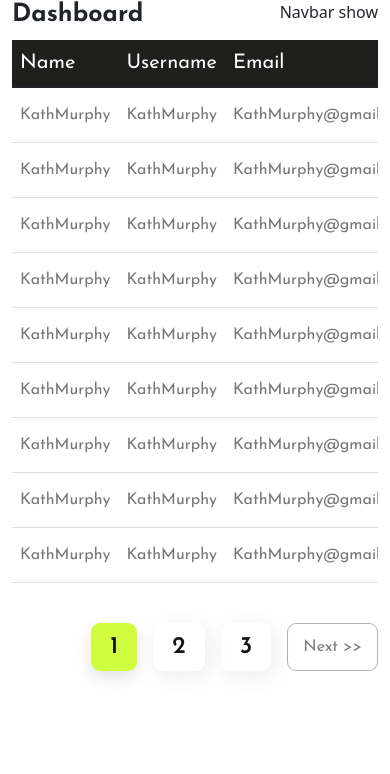
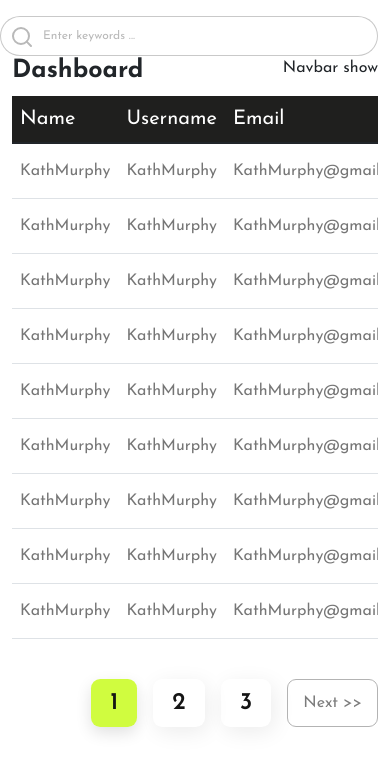
Before and after one commit to sahilrara/coach-react-app, a React (Create React App) app: page / in a window 390 px wide. Shown: the top 774 px of the page. Built offline with nearby package versions, Linux system fonts and the light colour scheme.

Commit message:
admin-ui

```diff
--- a/src/App.js
+++ b/src/App.js
@@ -1,13 +1,16 @@
 import React from "react";
-
+import "./components/style.css";
 import "./components/common.css";
 import Dashboard from "./components/dashboardPage/Dashboard";
 import ProfileJoyrideProvider from "./components//useContext/SidebarProvider";
+import EditProgram from "./components/dashboardPage/EditProgram";
 
 function App() {
   return (
     <ProfileJoyrideProvider>
+      {" "}
       <Dashboard />
+      {/* <EditProgram /> */}
     </ProfileJoyrideProvider>
   );
 }
--- a/src/components/dashboardPage/Dashboard.jsx
+++ b/src/components/dashboardPage/Dashboard.jsx
@@ -59,6 +59,48 @@ const Dashboard = () => {
       <SideBar />
       <div className="container">
         <div className="row">
+          <div
+            class="
+          col-xxl-2
+          order-2 order-sm-1
+          col-lg-4 col-sm-5 col-12
+          ps-0
+          position-relative
+          mt-3 mt-sm-0
+        "
+          >
+            <input
+              class="w-100 search-input"
+              type="text"
+              placeholder="Enter keywords ..."
+            />
+            <span class="search-icon">
+              <svg
+                width="24"
+                height="24"
+                viewBox="0 0 24 24"
+                fill="none"
+                xmlns="http://www.w3.org/2000/svg"
+              >
+                <path
+                  d="M11 19C15.4183 19 19 15.4183 19 11C19 6.58172 15.4183 3 11 3C6.58172 3 3 6.58172 3 11C3 15.4183 6.58172 19 11 19Z"
+                  stroke="#B9B9B9"
+                  stroke-width="2"
+                  stroke-linecap="round"
+                  stroke-linejoin="round"
+                />
+                <path
+                  d="M21.0004 20.9999L16.6504 16.6499"
+                  stroke="#B9B9B9"
+                  stroke-width="2"
+                  stroke-linecap="round"
+                  stroke-linejoin="round"
+                />
+              </svg>
+            </span>
+          </div>
+        </div>
+        <div className="row">
           <div className="col-6">
             <h1 className="dashboar-text">Dashboard</h1>
           </div>
@@ -111,12 +153,12 @@ const Dashboard = () => {
             })}
           </tbody>
         </Table>
-     <div className="d-flex mt-4 justify-content-end">
-       <span className="pagination-text-dash-active" >1</span>
-       <span className="pagination-text-dash mx-3 ">2</span>
-       <span className="pagination-text-dash">3</span>
-       <span className="pagination-text-next  ms-3 ">  Next &#62;&#62;   </span>
-     </div>
+        <div className="d-flex mt-4 justify-content-end">
+          <span className="pagination-text-dash-active">1</span>
+          <span className="pagination-text-dash mx-3 ">2</span>
+          <span className="pagination-text-dash">3</span>
+          <span className="pagination-text-next  ms-3 "> Next &#62;&#62; </span>
+        </div>
       </div>
     </div>
   );
--- /dev/null
+++ b/src/components/dashboardPage/EditProgram.jsx
@@ -0,0 +1,12 @@
+import React from "react";
+import SideBar from "../Sidebar";
+
+function EditProgram() {
+  return (
+    <div>
+      <SideBar />
+    </div>
+  );
+}
+
+export default EditProgram;
--- /dev/null
+++ b/src/components/style.css
@@ -0,0 +1,150 @@
+@import url("https://fonts.googleapis.com/css2?family=Josefin+Sans:wght@400;500;600;700&family=Poppins:wght@400;500;600;700;800&family=Press+Start+2P&display=swap");
+
+body {
+  font-family: "Josefin Sans", sans-serif;
+}
+
+:root {
+  --font-14: 14px;
+  --font-16: 16px;
+  --font-36: 36px;
+  --font-24: 24px;
+  --color: #dbdbdb;
+}
+
+.fs-16 {
+  font-size: var(--font-16);
+}
+
+.fs-24 {
+  font-size: var(--font-24);
+}
+
+.fw-600 {
+  font-weight: 600;
+}
+
+.edit-form {
+  background-color: white;
+  font-size: var(--font-16);
+  font-weight: 400;
+  font-family: "Josefin Sans", sans-serif;
+  border-radius: 10px;
+}
+
+.edit-input {
+  border: 1px solid #dbdbdb;
+  padding: 18px 12px;
+  color: #575757;
+  font-size: var(--font-16);
+  font-weight: 400;
+}
+
+.para-2 {
+  border: 1px solid #00000026;
+  padding: 25px 17px;
+  color: #808080;
+  font-size: var(--font-16);
+  font-weight: 400;
+  line-height: 34px;
+}
+
+.btn-skew {
+  transform: skewX(-22deg);
+  height: 50px;
+  width: 150px;
+}
+
+.black-btn-skew:hover {
+  background-color: rgb(59, 58, 58) !important;
+}
+
+.gray-btn-skew:hover {
+  background: #cfcccc !important;
+}
+
+.skew-text {
+  transform: skewX(22deg);
+}
+
+.bg-gray {
+  background: #dbdbdb;
+  color: #575757;
+}
+
+.mw-550 {
+  max-width: 550px;
+}
+
+.w-200 {
+  width: 200px;
+}
+
+.top-div {
+  padding: 16px;
+  box-shadow: 0px 4px 11px 0px #00000014;
+}
+
+/*================================== MODAL-CSS ==================================*/
+.mw-528 {
+  max-width: 528px;
+}
+
+.modal {
+  font-family: "Josefin Sans", sans-serif;
+  font-size: var(--font-16);
+  font-weight: 400;
+}
+
+.modal-heading {
+  font-size: var(--font-36);
+  font-weight: 400;
+}
+
+.btn-secondary {
+  border: 1px solid transparent;
+}
+
+.btn-secondary:hover,
+.btn-secondary:focus,
+.btn-secondary:focus-visible {
+  border: none;
+  box-shadow: none !important;
+  background-color: #dbdbdb;
+  color: #575757;
+}
+
+.btn:focus {
+  box-shadow: none !important;
+}
+
+@media (max-width: 576px) {
+  :root {
+    --font-16: 14px;
+    --font-36: 30px;
+    --font-24: 18px;
+    --font-14: 12px;
+  }
+
+  .w-101 {
+    width: 101px;
+  }
+}
+
+/* =============================NAV-BAR============================= */
+.search-input {
+  padding: 10px 42px;
+  border-radius: 50px;
+  font-size: var(--font-14);
+  border: 1px solid #00000036;
+}
+
+.search-input::placeholder {
+  color: #b9b9b9;
+}
+
+.search-icon {
+  position: absolute;
+  left: 10px;
+  top: 8px;
+}
```
